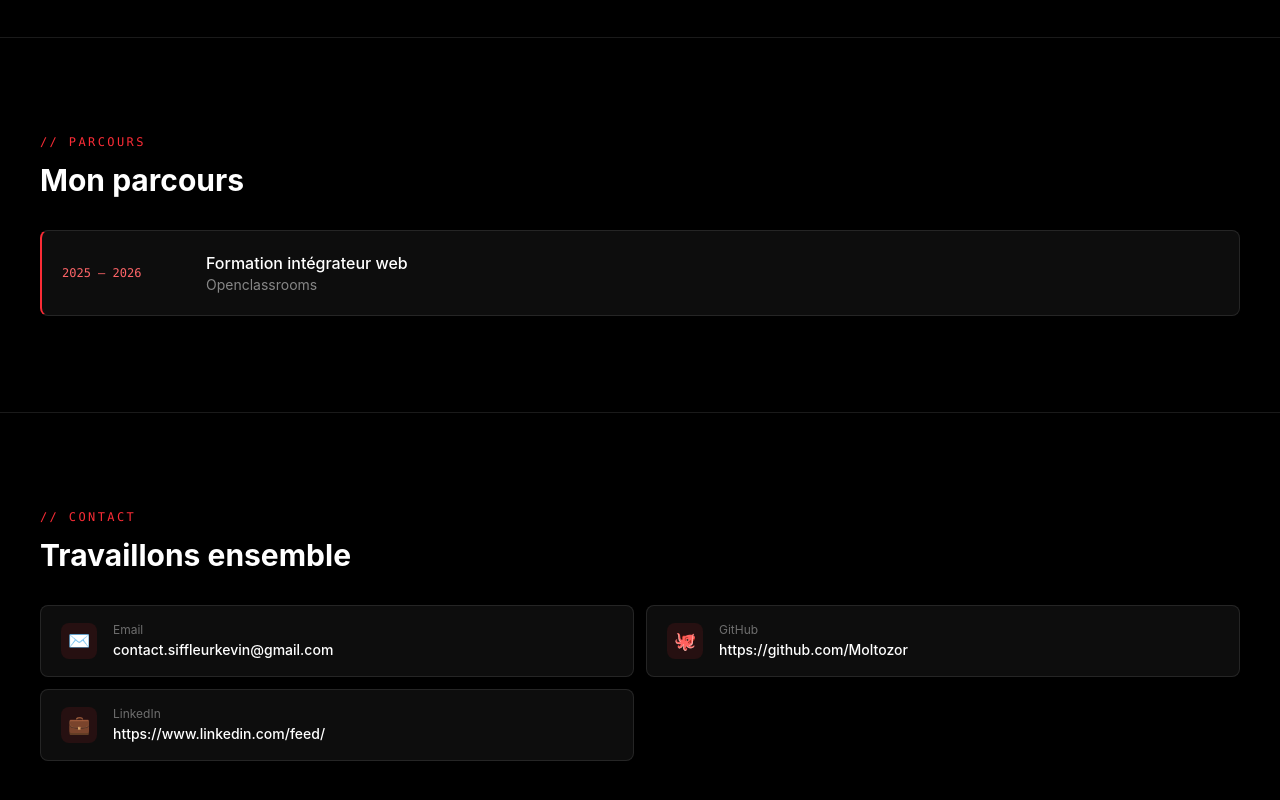
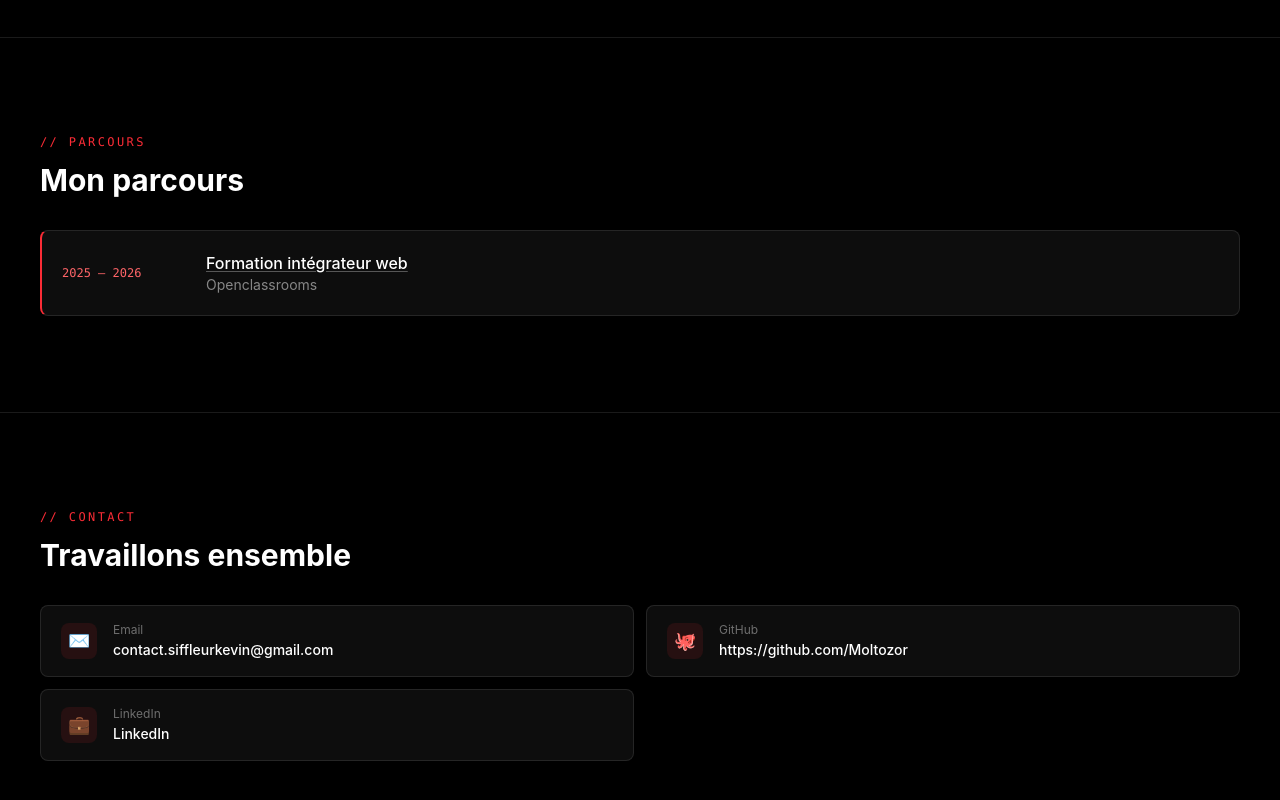
Before and after one commit to Moltozor/Creez-et-publiez-votre-portfolio-de-d-veloppeur, a Next.js app: page / in a window 1280 px wide. Shown: the part 2089-2889 px from the top of the page. Built offline with nearby package versions, Linux system fonts and the light colour scheme.

Commit message:
updated SEO (localisation), text of about section and the href of LinkedIn

```diff
--- a/app/layout.tsx
+++ b/app/layout.tsx
@@ -39,6 +39,10 @@ export const metadata: Metadata = {
     index: true,
     follow: true,
   },
+  other: {
+    "geo.region": "FR",
+    "geo.placename": "Saint-Barthélémy",
+  },
   openGraph: {
     type: "website",
     url: SITE_URL,
@@ -66,6 +70,12 @@ const personJsonLd = {
   jobTitle: "Développeur Frontend",
   url: SITE_URL,
   email: "mailto:contact.siffleurkevin@gmail.com",
+  address: {
+    "@type": "PostalAddress",
+    addressCountry: "FR",
+    addressLocality: "Saint-Barthélémy",
+    postalCode: "97133",
+  },
   sameAs: ["https://github.com/Moltozor"],
 }
 
--- a/components/contact/contact.jsx
+++ b/components/contact/contact.jsx
@@ -5,7 +5,7 @@ import { useLanguage } from "../language/LanguageProvider"
 const CONTACTS = [
   { icon: "✉️", key: "Email", value: "contact.siffleurkevin@gmail.com", href: "mailto:contact.siffleurkevin@gmail.com" },
   { icon: "🐙", key: "GitHub", value: "https://github.com/Moltozor", href: "https://github.com/Moltozor", external: true },
-  { icon: "💼", key: "LinkedIn", value: "https://www.linkedin.com/feed/", href: "https://www.linkedin.com/feed/", external: true },
+  { icon: "💼", key: "LinkedIn", value: "LinkedIn", href: "https://www.linkedin.com/in/kevin-siffleur-a83573422/", external: true },
   /*{ icon: "📄", key: "CV", href: "#" },*/
 ]
 
--- a/components/language/translations.js
+++ b/components/language/translations.js
@@ -21,7 +21,7 @@ export const TRANSLATIONS = {
     about: {
       eyebrow: "// à propos",
       heading: "Qui suis-je ?",
-      text: "Développeur frontend passionné, je façonne des expériences web qui donnent envie de rester. J'aime autant explorer une idée de design que sculpter chaque interaction jusqu'à ce qu'elle se sente juste.",
+      text: "Je suis un créateur d'interfaces conviviales et attrayantes. Permettre à l'utilisateur de profiter d'une navigation à la fois simple et agréable est ce qui distingue mon profil.",
     },
     projects: {
       eyebrow: "// réalisations",
--- a/components/timeline/timeline.jsx
+++ b/components/timeline/timeline.jsx
@@ -3,7 +3,12 @@
 import { useLanguage } from "../language/LanguageProvider"
 
 const TIMELINE = [
-  { key: "integrateur-web", year: "2025 — 2026", org: "Openclassrooms" },
+  {
+    key: "integrateur-web",
+    year: "2025 — 2026",
+    org: "Openclassrooms",
+    link: "https://openclassrooms.com/fr/paths/900-integrateur-web",
+  },
 ]
 
 export const Timeline = () => {
@@ -18,7 +23,18 @@ export const Timeline = () => {
           <div key={entry.key} className="bg-white/5 border border-white/10 border-l-2 border-l-red-500 rounded-lg p-5 flex flex-col sm:flex-row sm:items-center gap-1 sm:gap-6">
             <span className="font-mono text-xs text-red-400 shrink-0 sm:w-[120px]">{entry.year}</span>
             <div>
-              <p className="text-white font-medium">{t.timeline.entries[entry.key].title}</p>
+              {entry.link ? (
+                <a
+                  href={entry.link}
+                  target="_blank"
+                  rel="noopener noreferrer"
+                  className="text-white font-medium hover:text-red-400 transition-colors underline underline-offset-2 decoration-white/30 hover:decoration-red-400"
+                >
+                  {t.timeline.entries[entry.key].title}
+                </a>
+              ) : (
+                <p className="text-white font-medium">{t.timeline.entries[entry.key].title}</p>
+              )}
               <p className="text-white/50 text-sm">{entry.org}</p>
             </div>
           </div>
```
